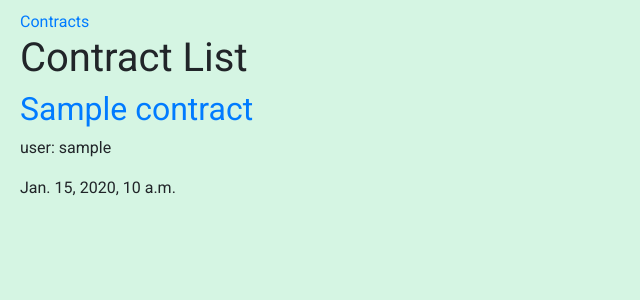
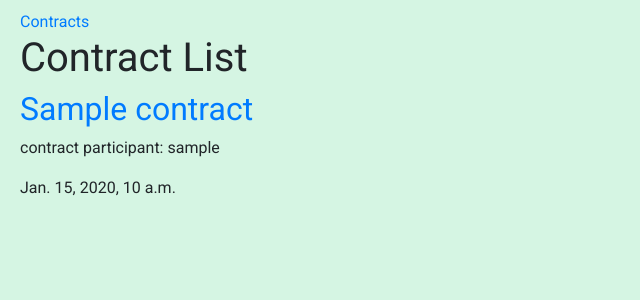
Before and after one commit to wayfarer1549/ECU-SENG-6240-SP2020-Team-3-project, a Django app: page /contracts/ in a window 1280 px wide. Shown: the part 58-358 px from the top of the page, without its empty margins (0-640 px from the left). Run offline with Django 3.2, Linux system fonts and the light colour scheme; tables that the repository leaves empty hold one stand-in row (values such as "Sample post"); some libraries are stand-ins or nearby versions.

Commit message:
Contract participant added to templates

```diff
--- a/src/clmp/contracts/templates/contracts/contract_detail.html
+++ b/src/clmp/contracts/templates/contracts/contract_detail.html
@@ -5,6 +5,7 @@
     <div class="contract">
         <h2>{{ contract.title }}</h2>
         <p>{{ contract.body }}</p>
+        <p>contract participant: {{ contract.participant }}</p>
         <p>{{ contract.date }}</p>
     </div>
 </div>
--- a/src/clmp/contracts/templates/contracts/contract_list.html
+++ b/src/clmp/contracts/templates/contracts/contract_list.html
@@ -7,7 +7,7 @@
   <div class="contract">
     <h2><a href="{% url 'contracts:detail' slug=contract.slug %}">{{ contract.title }}</a></h2>
     <!-- <p>{{ contract.body }}</p> -->
-    <p>user: {{ contract.participant }}</p>
+    <p>contract participant: {{ contract.participant }}</p>
     <p>{{ contract.date }}</p>
   </div>
   {% endfor %}
```
